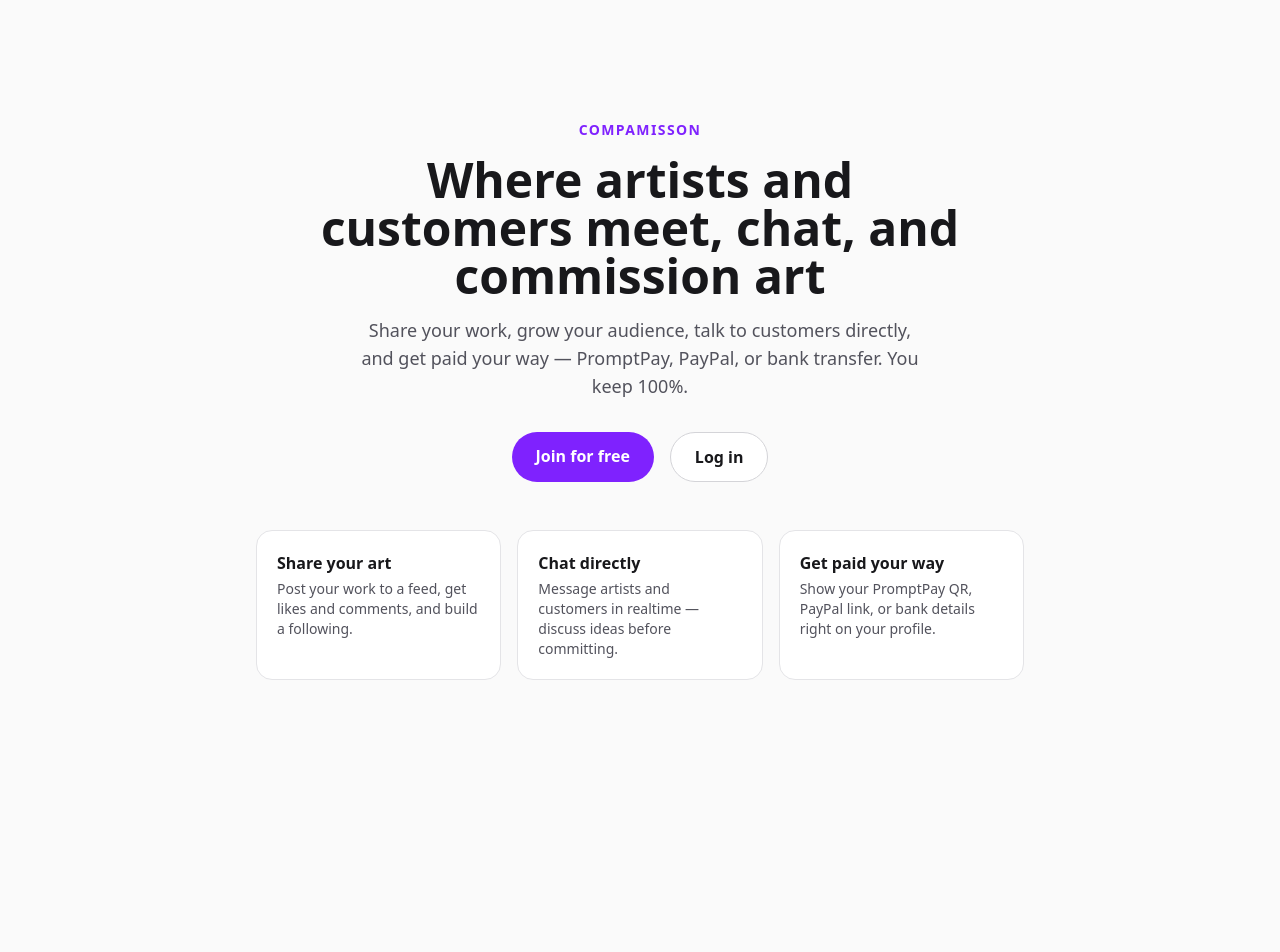
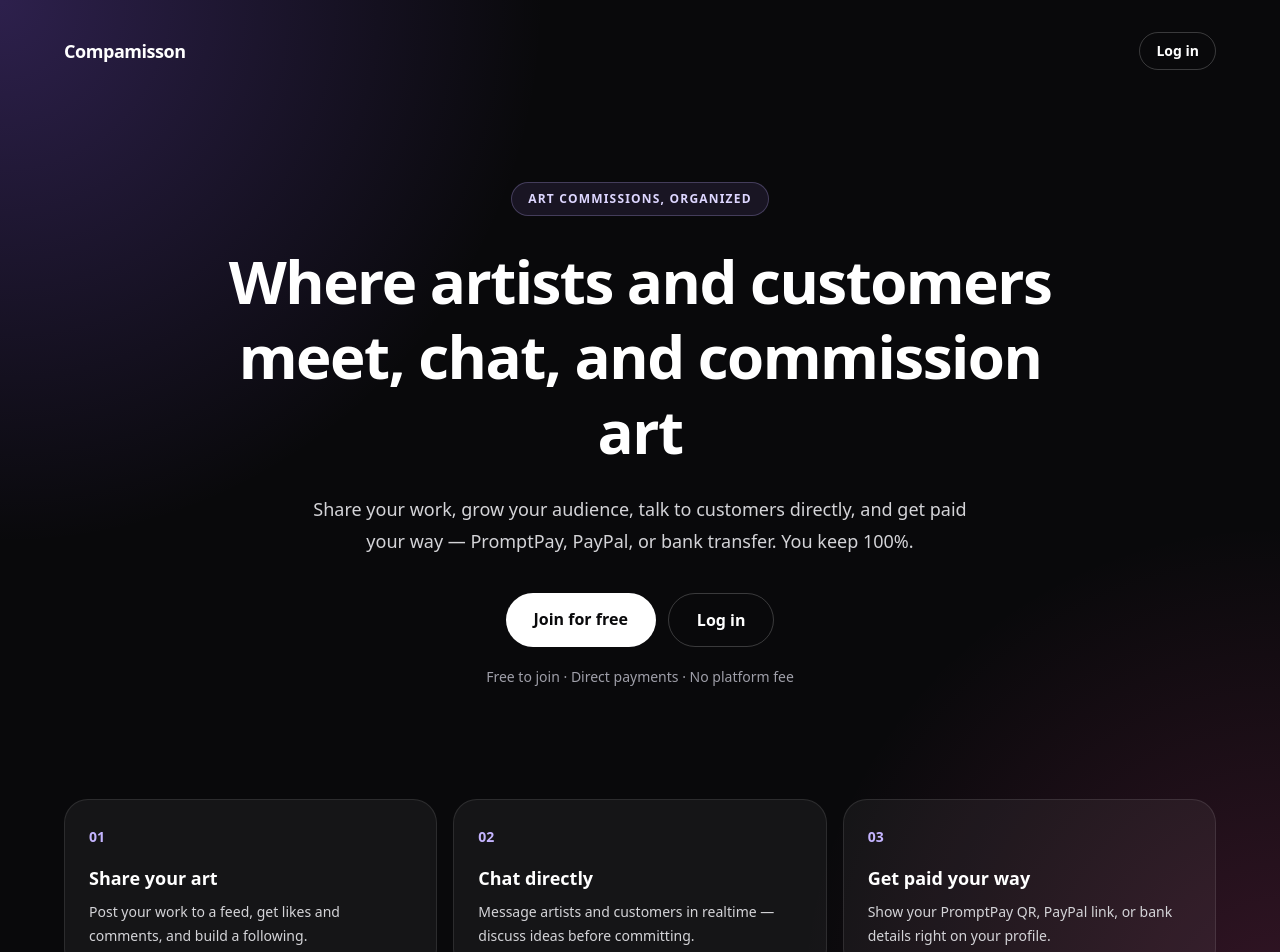
Before and after one commit to Mygameindie/Compamisson, a Next.js app: page / in a window 1280 px wide. Shown: the top 952 px of the page. Before the commit the page ends 800 px from the top, so only its background shows below. Built offline with nearby package versions, Linux system fonts and the light colour scheme; no server answers.

Commit message:
Improve landing page layout and calls to action

```diff
--- a/app/page.tsx
+++ b/app/page.tsx
@@ -11,38 +11,48 @@ export default async function LandingPage() {
   if (user) redirect("/feed");
 
   const t = await getTranslations("landing");
+  const features = ["feature1", "feature2", "feature3"] as const;
 
   return (
-    <main className="flex flex-1 flex-col items-center justify-center px-6 py-16 text-center">
-      <p className="text-sm font-semibold uppercase tracking-widest text-violet-600">
-        Compamisson
+    <main className="relative flex flex-1 flex-col overflow-hidden bg-zinc-950 px-6 py-8 text-white">
+      <div className="pointer-events-none absolute inset-0 bg-[radial-gradient(circle_at_top_left,rgba(139,92,246,0.28),transparent_34rem),radial-gradient(circle_at_bottom_right,rgba(236,72,153,0.18),transparent_30rem)]" />
+      <div className="relative mx-auto flex w-full max-w-6xl flex-1 flex-col">
+        <nav className="flex items-center justify-between" aria-label="Primary navigation">
+          <Link href="/" className="text-lg font-black tracking-tight">Compamisson</Link>
+          <Link href="/login" className="rounded-full border border-white/20 px-4 py-2 text-sm font-semibold hover:bg-white/10">
+            {t("login")}
+          </Link>
+        </nav>
+
+        <section className="flex flex-1 flex-col items-center justify-center py-20 text-center sm:py-28">
+          <p className="rounded-full border border-violet-300/25 bg-violet-400/10 px-4 py-2 text-xs font-bold uppercase tracking-widest text-violet-200">
+            Art commissions, organized
           </p>
-      <h1 className="mt-4 max-w-2xl text-4xl font-bold sm:text-5xl">
+          <h1 className="mt-7 max-w-4xl text-4xl font-black leading-tight tracking-tight sm:text-6xl">
             {t("headline")}
           </h1>
-      <p className="mt-4 max-w-xl text-lg text-zinc-600">{t("subtitle")}</p>
-      <div className="mt-8 flex gap-4">
-        <Link
-          href="/signup"
-          className="rounded-full bg-violet-600 px-6 py-3 font-semibold text-white hover:bg-violet-700"
-        >
+          <p className="mt-6 max-w-2xl text-lg leading-8 text-zinc-300">{t("subtitle")}</p>
+          <div className="mt-9 flex flex-col gap-3 sm:flex-row">
+            <Link href="/signup" className="rounded-full bg-white px-7 py-3.5 font-bold text-zinc-950 hover:bg-violet-100">
               {t("cta")}
             </Link>
-        <Link
-          href="/login"
-          className="rounded-full border border-zinc-300 bg-white px-6 py-3 font-semibold hover:bg-zinc-100"
-        >
+            <Link href="/login" className="rounded-full border border-white/20 px-7 py-3.5 font-bold hover:bg-white/10">
               {t("login")}
             </Link>
           </div>
-      <ul className="mt-12 grid max-w-3xl gap-4 text-left sm:grid-cols-3">
-        {(["feature1", "feature2", "feature3"] as const).map((key) => (
-          <li key={key} className="rounded-2xl border border-zinc-200 bg-white p-5">
-            <p className="font-semibold">{t(`${key}Title`)}</p>
-            <p className="mt-1 text-sm text-zinc-600">{t(`${key}Body`)}</p>
+          <p className="mt-5 text-sm text-zinc-400">Free to join · Direct payments · No platform fee</p>
+        </section>
+
+        <ul className="grid gap-4 md:grid-cols-3" aria-label="Platform features">
+          {features.map((key, index) => (
+            <li key={key} className="rounded-3xl border border-white/10 bg-white/5 p-6">
+              <span className="text-sm font-black text-violet-300">0{index + 1}</span>
+              <h2 className="mt-4 text-lg font-bold">{t(`${key}Title`)}</h2>
+              <p className="mt-2 text-sm leading-6 text-zinc-300">{t(`${key}Body`)}</p>
             </li>
           ))}
         </ul>
+      </div>
     </main>
   );
 }
```
Lines whose indentation alone changed are shown as unchanged.
